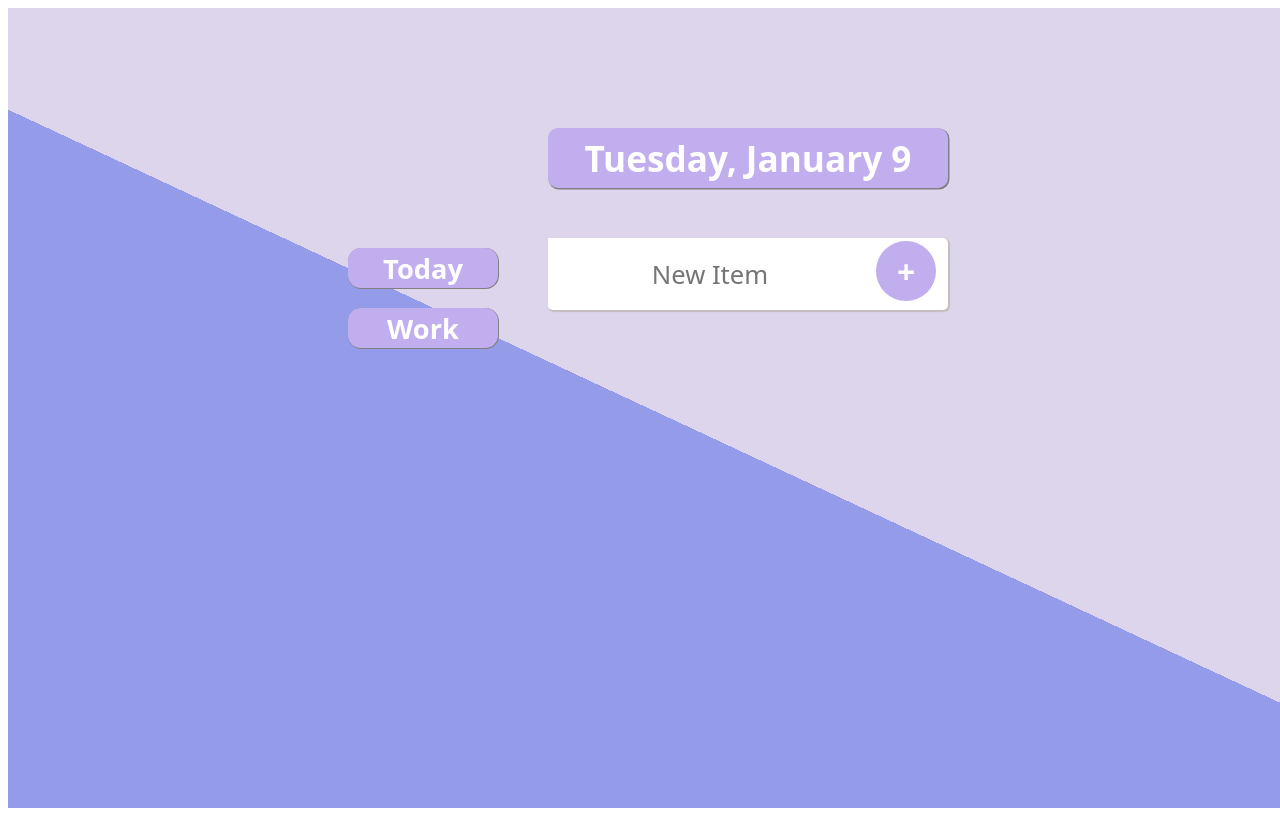
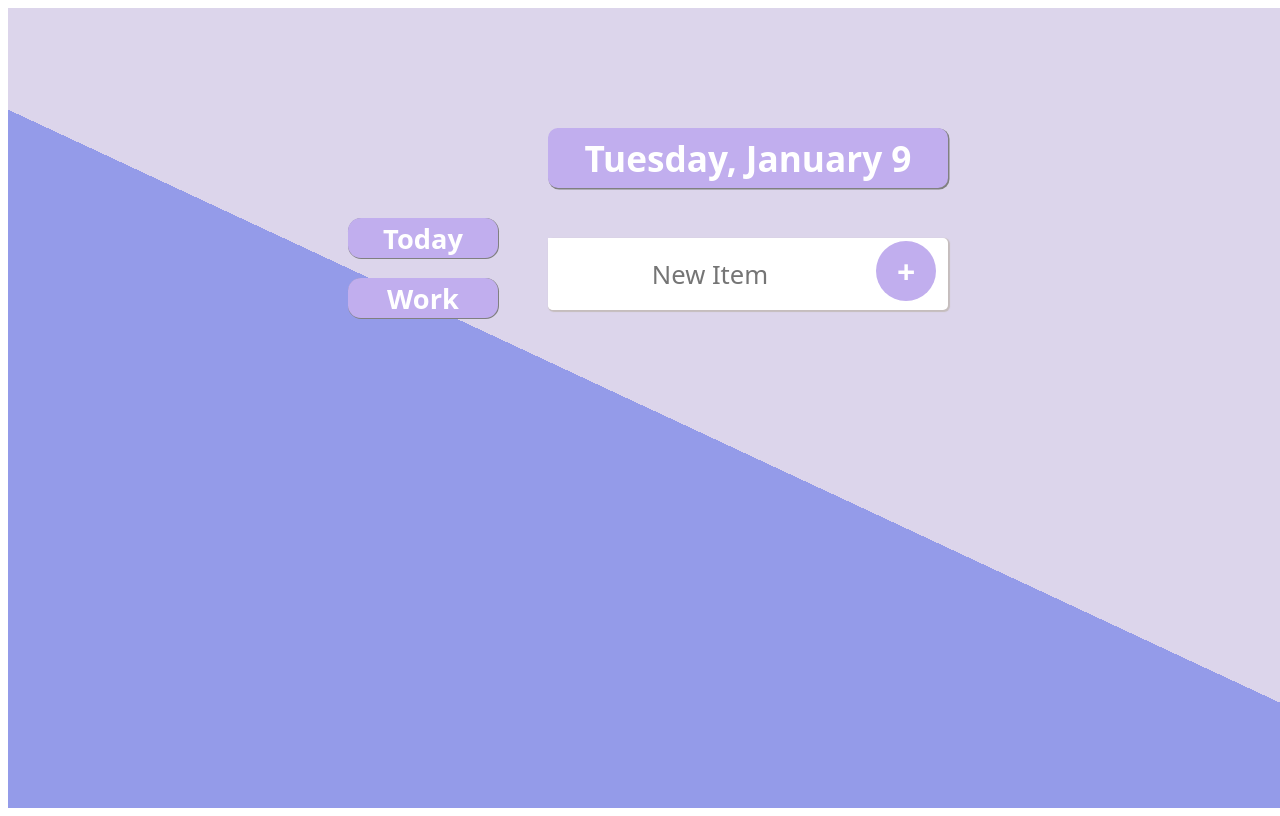
Before and after one commit to jamalsalim-js12/To-Do-List-App, a Node server app: page / in a window 1280 px wide. Run offline with Node 20, Linux system fonts and the light colour scheme.

Commit message:
Minor Changes

```diff
--- a/public/styles/style.css
+++ b/public/styles/style.css
@@ -35,7 +35,7 @@
 }
 
 .category {
-    margin-top: 40%;
+    margin-top: 35%;
 }
 
 .regular,
--- a/views/list.ejs
+++ b/views/list.ejs
@@ -40,7 +40,8 @@
                         <%}); %>
                             <div class="form">
                                 <form action="/" method="post">
-                                    <input type="text" name="newList" placeholder="New Item">
+                                    <input type="text" name="newList" placeholder="New Item" autocomplete="off"
+                                        autofocus>
                                     <button type="submit" class="btn" name="list" value="<%= listTitle %>">+</button>
                                 </form>
                             </div>
```
